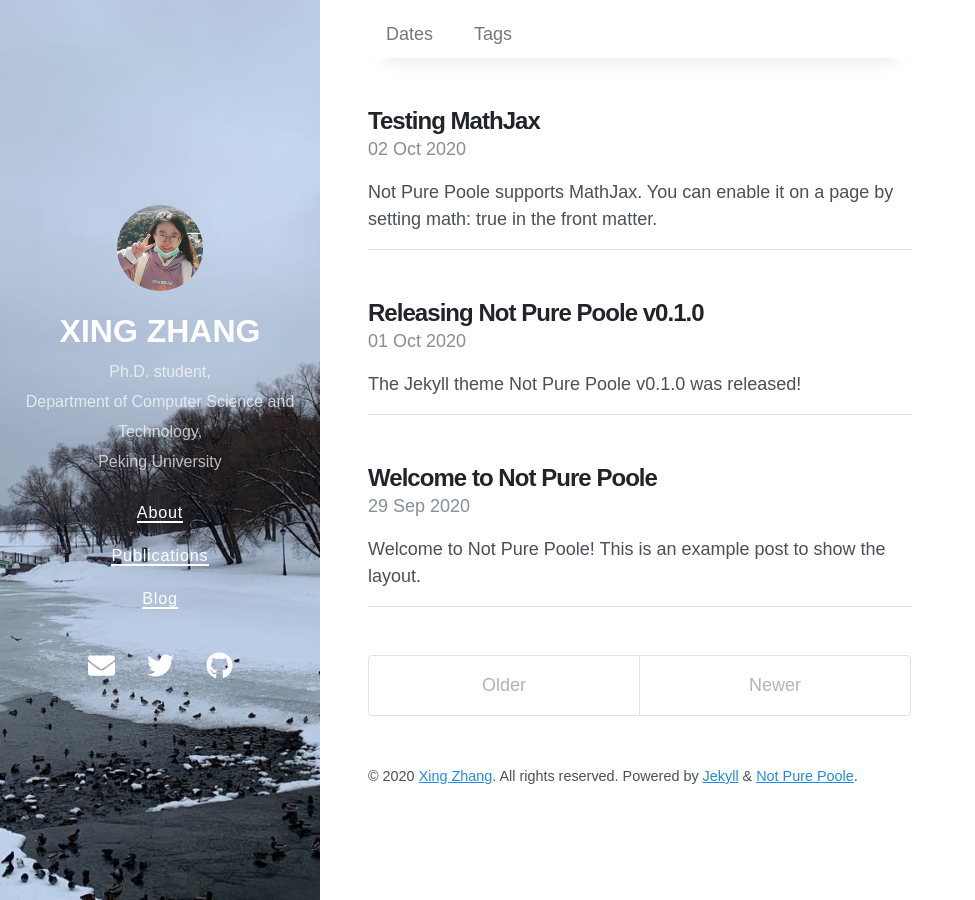
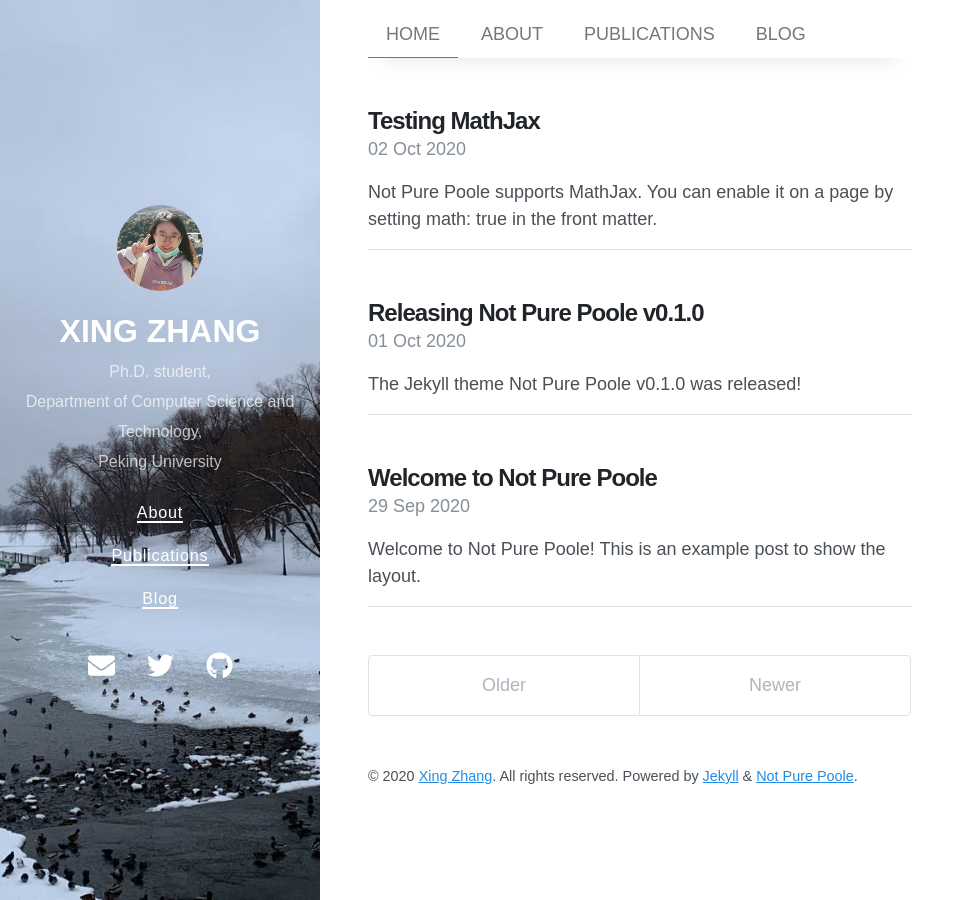
Before and after one commit to xingzhang-pku/homepage, a Jekyll site: the page built from index.html, in a window 1280 px wide. Shown: the whole page, without its empty margins (0-975 px from the left). Built offline with Jekyll 4.4.1, drawn with Linux system fonts in a browser that asks for light colours; nearby versions of some CDN libraries; the list of posts is cut into pages by our own code.

Commit message:
Update archive.yml

```diff
--- a/_data/archive.yml
+++ b/_data/archive.yml
@@ -1,9 +1,12 @@
 - type: dates
-  title: Dates
-  url: /dates/
-#- type: categories
-#  title: Categories
-#  url: /categories/
+  title: HOME
+  url: /
 - type: tags
-  title: Tags
-  url: /tags/
+  title: ABOUT
+  url: /about/
+- type: tags
+  title: PUBLICATIONS
+  url: /publications/
+- type: dates
+  title: BLOG
+  url: /blog/
```
